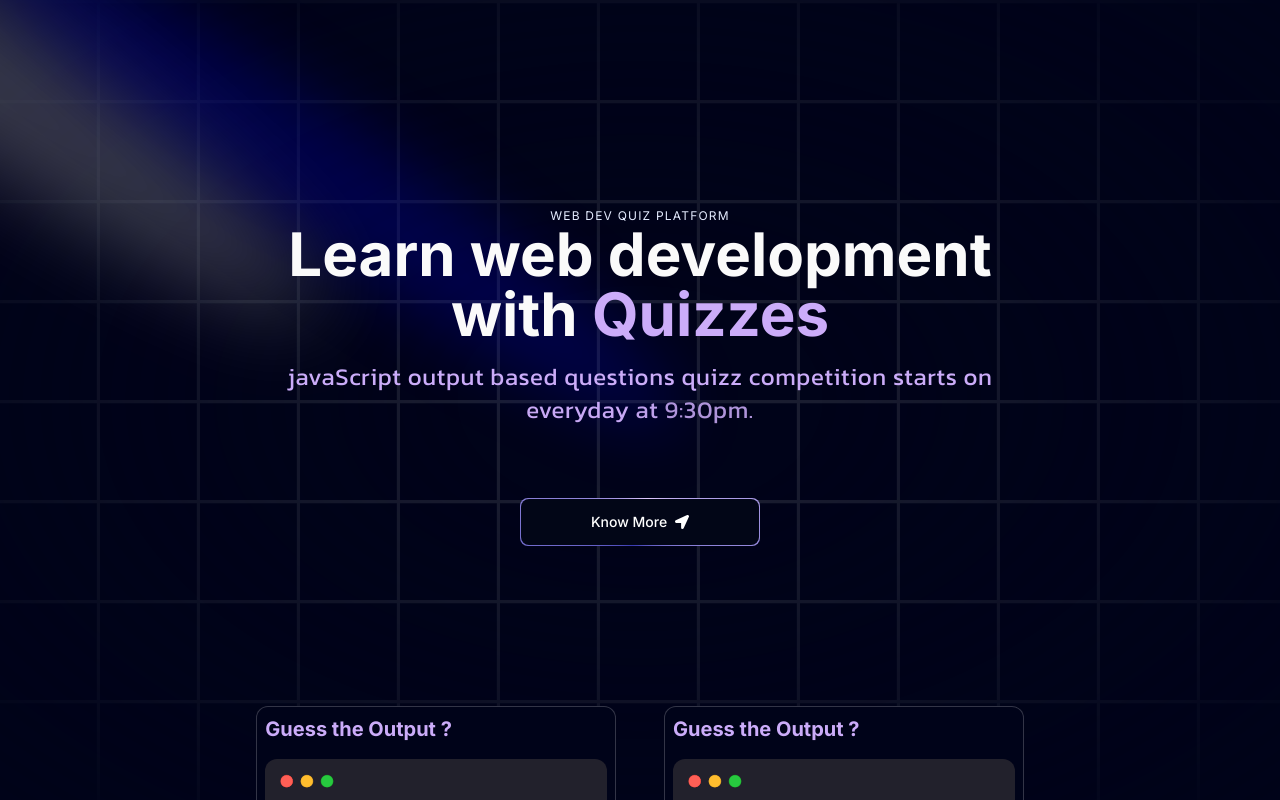
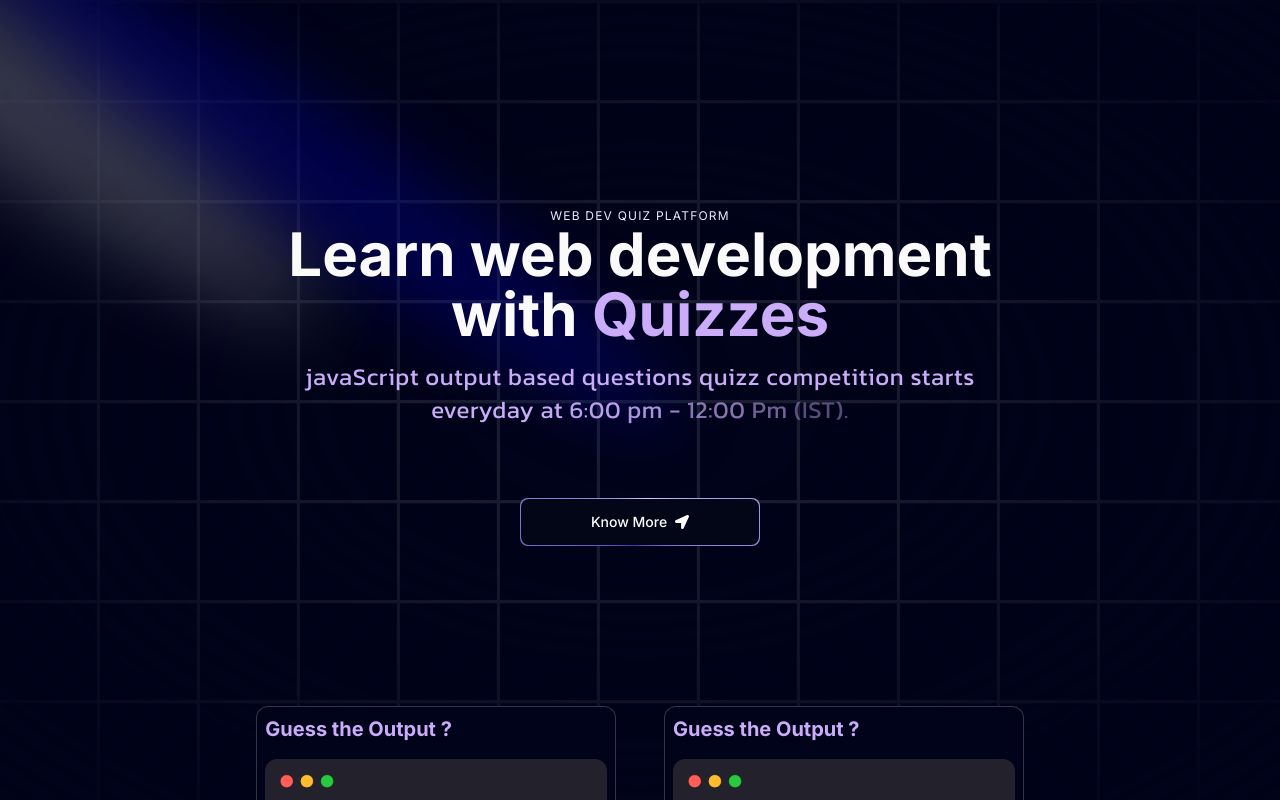
Before and after one commit to imadityaxd/web-dev-quiz-competition-next, a Next.js app: page / in a window 1280 px wide. Shown: the top 800 px of the page. Built offline with nearby package versions, Linux system fonts and the light colour scheme.

Commit message:
ui update

```diff
--- a/src/components/Hero.tsx
+++ b/src/components/Hero.tsx
@@ -33,8 +33,8 @@ export default function Hero() {
           </h2>
           <TextGenerateEffect
             className="text-center md:tracking-wider mb-4 text-sm md:text-lg lg:text-2xl"
-            words="javaScript output based questions quizz competition starts on
-            everyday at 9:30pm."
+            words="javaScript output based questions quizz competition starts
+            everyday at 6:00 pm - 12:00 Pm (IST)."
           ></TextGenerateEffect>
           <Link href="/about-competition">
             <MagicButton
```
